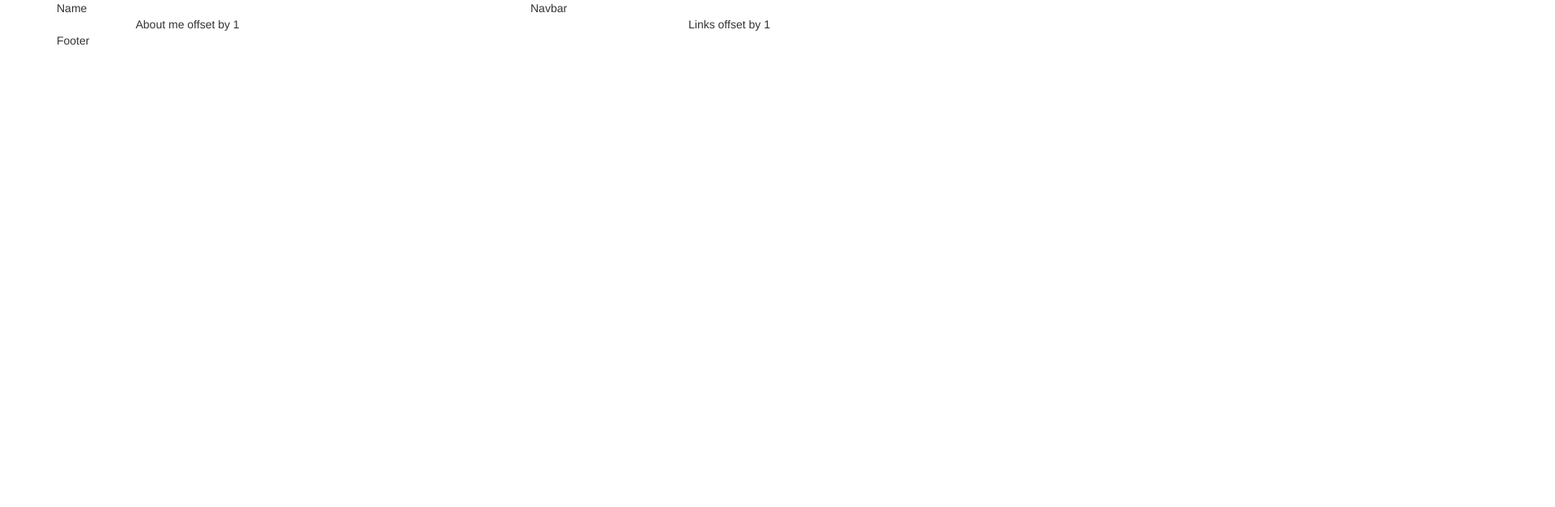
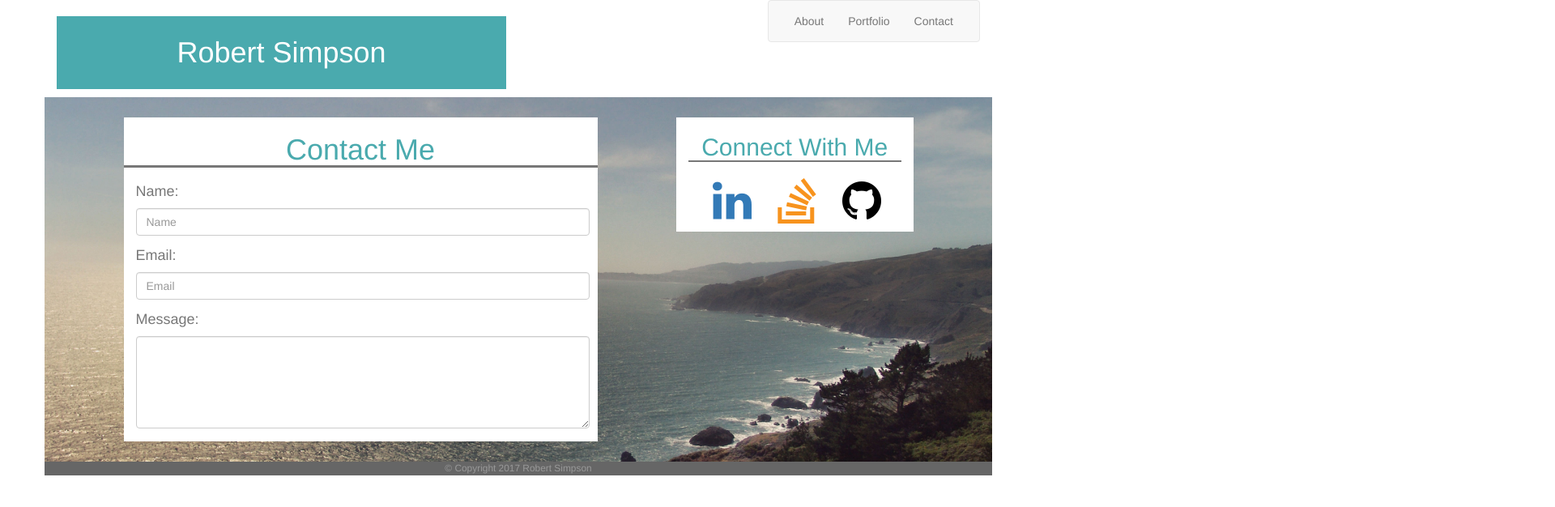
Before and after one commit to RobertSimpson2619/Bootstrap-Portfolio, a plain HTML site: page Contact.html in a window 1280 px wide. Shown: the top 626 px of the page at 81% size, 1920 px wide, since content can reach past the window. Drawn offline with nearby package versions, Linux system fonts and the light colour scheme.

Commit message:
finished portfolio page

```diff
--- a/Contact.html
+++ b/Contact.html
@@ -3,6 +3,8 @@
 	<head>
 	<title>Robert Simpson Portfolio</title>
 	<link rel="stylesheet" href="https://maxcdn.bootstrapcdn.com/bootstrap/3.3.7/css/bootstrap.min.css" >
+	<link rel="stylesheet" href="font-awesome/css/font-awesome.min.css">
+	<link rel="stylesheet" href="assets/css/style.css">
 	</head>
 
 
@@ -13,26 +15,88 @@
 		<div class="row">
 
 			<div class="col-md-6">
-			Name
+			<h1 style="text-align:center; background: #4aaaae; color:white;padding: 25px 0px 25px 0px">Robert Simpson</h1>
 			</div>
-			<div class="col-md-6">
-			Navbar
+			<div class="col-md-3 col-md-offset-3">
+
+				<nav class="navbar navbar-default">
+
+				<div class="container-fluid text-center">
+
+
+						<ul class="nav navbar-nav">
+
+       				 		<li><a href="Index.html">About</a></li>
+        				    <li><a href="Portfolio.html">Portfolio</a></li>
+       			 			<li><a href="Contact.html">Contact</a></li>
+
+       			 		</ul>
+			    </div>
+	</nav>
+
 			</div>
 		</div>
 
-		<div class="row">
-			<div class="col-md-6 col-md-offset-1">
-			About me offset by 1
+		<div class="row" style ="background-image: url('assets/images/background.jpg'); background-size:cover; background-repeat: no-repeat; background-position: center center;">
+			<div class="col-md-6 col-md-offset-1" style ="background: white; margin-top: 25px; margin-bottom: 25px;">
+
+				<div class="row">
+					<h1 style="color: #4aaaae; border-bottom: solid 3px #777777; text-align: center;"> Contact Me</h1>
+
+				</div>
+
+				<div class="row">
+
+					<div class="col-sm-1">
+					</div>
+
+					<div class=:col-sm-10>
+
+						<h4 class="centered-text" style="margin-left:15px; color:#777777;">Name:</h4>
+
+
+    					<input type="name" class="form-control" placeholder="Name" style=" width:560px; margin-left:15px; margin-bottom:15px; max-width:560px;">
+
+						<h4 class="centered-text" style="margin-left:15px; color:#777777;">Email:</h4>
+
+						<input type="email" class="form-control" placeholder="Email" style=" width:560px; margin-left:15px; margin-bottom:15px; max-width:560px;">
+
+
+						<h4 class="centered-text" style="margin-left:15px; color:#777777;">Message:</h4>
+						<textarea class="form-control" rows="5" style=" width:560px; margin-left:15px; margin-bottom:15px; max-width:560px;"></textarea>
+
+					</div>
+
+					<div class="col-sm-1">
+					</div>
+
+				</div>
+
 			</div>
-			<div class="col-md-3 col-md-offset-1">
-			Links offset by 1
+
+			<div class="col-md-3 col-md-offset-1" style ="background-color: white; margin-top: 25px;">
+
+				<h2 style="color: #4aaaae; border-bottom: 2px solid #777777; text-align: center;">Connect With Me</h2>
+
+				<div class="container text-center">
+
+				<ul class="nav nav-pills pull-center">
+					<li><a href="#"><i class = "fa fa-linkedin fa-4x"></i></a></li>
+					<li><a href="#" style="color: #F7931E;"><i class= "fa fa-stack-overflow fa-4x"></i></a></li>
+					<li><a href ="#" style ="color: black;"><i class = "fa fa-github fa-4x"></i></a></li>
+
+				</ul>
+				</div>
+			</div>
+
+			<div class="col-md-1">
 			</div>
 
 		</div>
 
 		<div class="row">
-			<div class="col-md-12">
-			Footer
+			<div class="col-md-12" style="background:#666666; text-align: center;">
+			<small style="color: #999999;">&copy; Copyright 2017 Robert Simpson</small>
 			</div>
 		</div>
 
--- /dev/null
+++ b/assets/css/style.css
@@ -0,0 +1,18 @@
+.navbar .navbar-nav{
+	display: inline-block;
+	float: none;
+	vertical-align: top;
+}
+.navbar .navbar-collapse{
+	text-align: center;
+}
+
+@media screen and (max-width: 992px) {
+
+	.pull-center{
+		display:inline-block;
+	}
+	.centered-text{
+		text-align:center;
+	}
+}
```
Also changed, not shown: Index.html (+7 -3 lines), Portfolio.html (+68 -10 lines).
